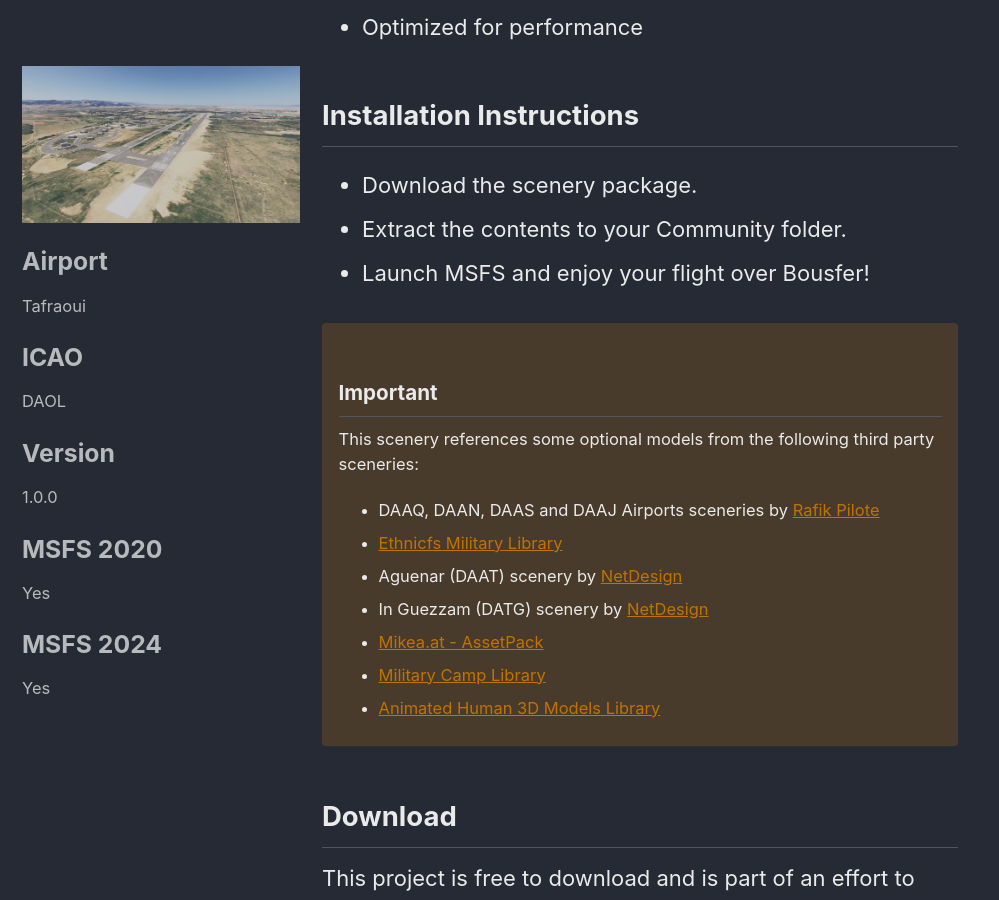
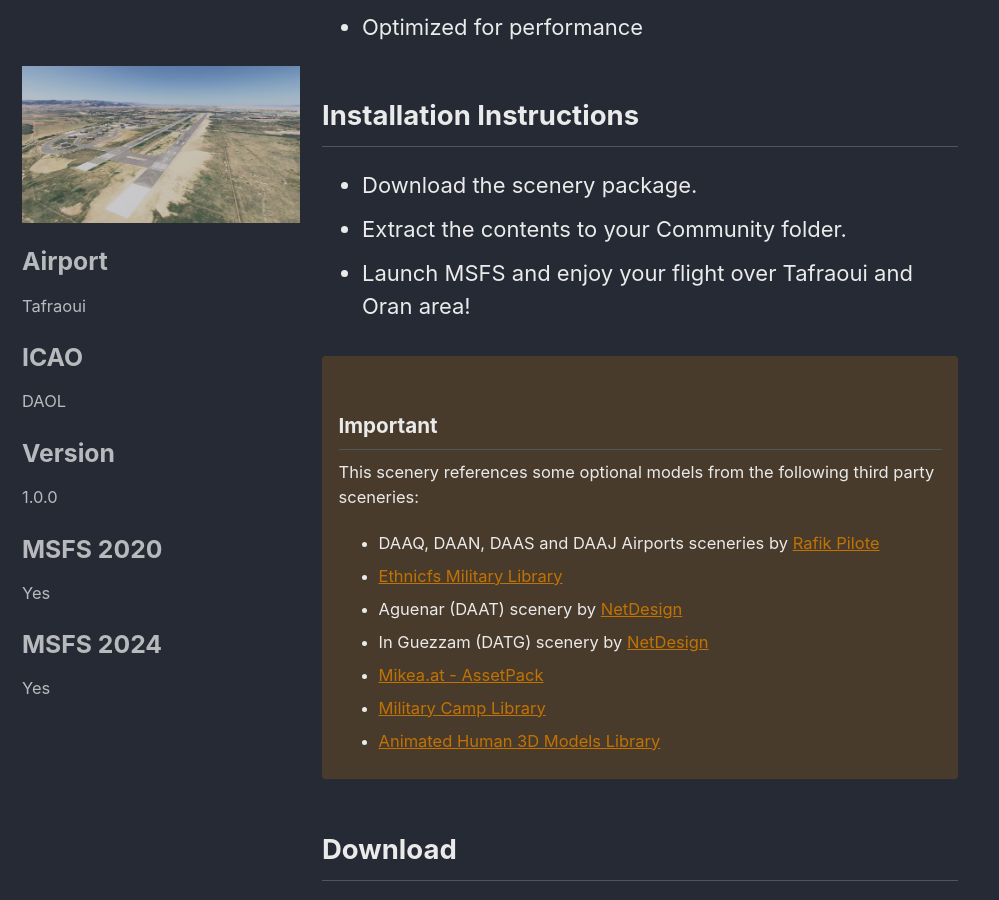
Before and after one commit to DeltaZuluSim/deltazulusim.github.io, a Jekyll site: the page built from _sceneries/daol.md, in a window 1280 px wide and 900 px high, scrolled down 2213 px. Shown: the whole window, without its empty margins (0-999 px from the left). Built offline with Jekyll 4.4.1, drawn with Linux system fonts in a browser that asks for light colours; cached includes are drawn as plain includes.

Commit message:
changed install instructions

```diff
--- a/_sceneries/daol.md
+++ b/_sceneries/daol.md
@@ -103,7 +103,7 @@ This custom scenery for Tafraoui Military Base (DAOL) enhances the airfield with
 ## Installation Instructions
 - Download the scenery package.
 - Extract the contents to your Community folder.
-- Launch MSFS and enjoy your flight over Bousfer!
+- Launch MSFS and enjoy your flight over Tafraoui and Oran area!
 
 {% capture notice-text %}
 
```
Also changed, not shown: _sceneries/daay.md (+1 -1 lines), _sceneries/daoe.md (+1 -1 lines).
